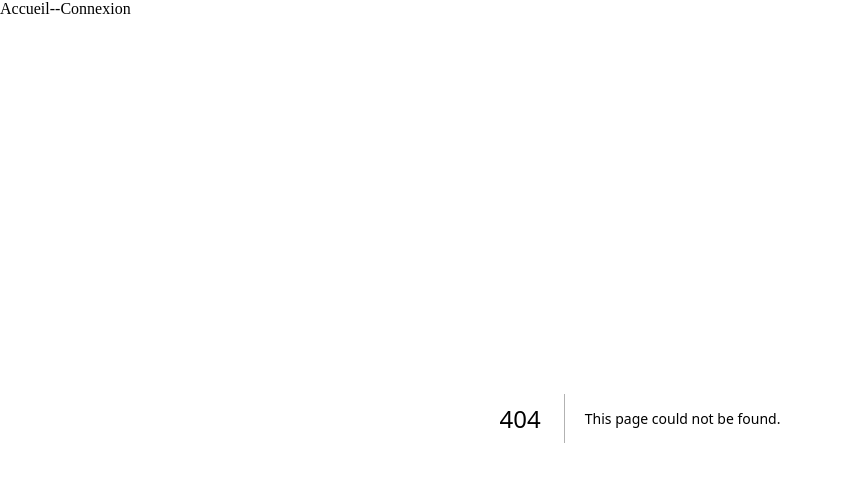
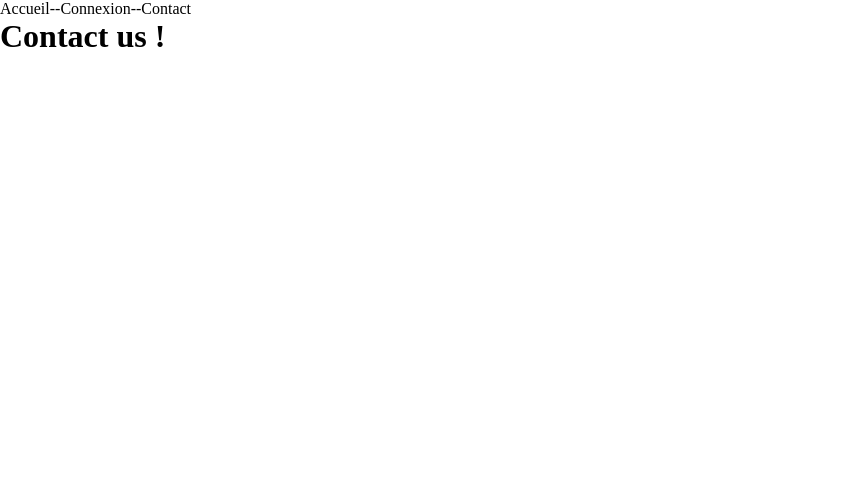
Before and after one commit to Boyadjie/UnVoy, a Next.js app: page /contact in a window 1280 px wide. Before the commit this address had no page. Shown: the top 482 px of the page, without its empty margins (0-842 px from the left). Built offline with nearby package versions, Linux system fonts and the light colour scheme.

Commit message:
Create contact page

```diff
--- /dev/null
+++ b/app/contact/page.tsx
@@ -0,0 +1,7 @@
+export default function Contact() {
+    return (
+        <div>
+            <h1>Contact us !</h1>
+        </div>
+    )
+}
--- a/app/layout.tsx
+++ b/app/layout.tsx
@@ -10,13 +10,16 @@ export default function RootLayout({
     return (
         <html lang="en">
         <Head/>
+        <body>
         <header>
             <nav>
                 <Link href="/">Accueil</Link>--
-                <Link href="/login">Connexion</Link>
+                <Link href="/login">Connexion</Link>--
+                <Link href="/contact">Contact</Link>
             </nav>
         </header>
-        <body>{children}</body>
+        {children}
+        </body>
         </html>
     )
 }
```
